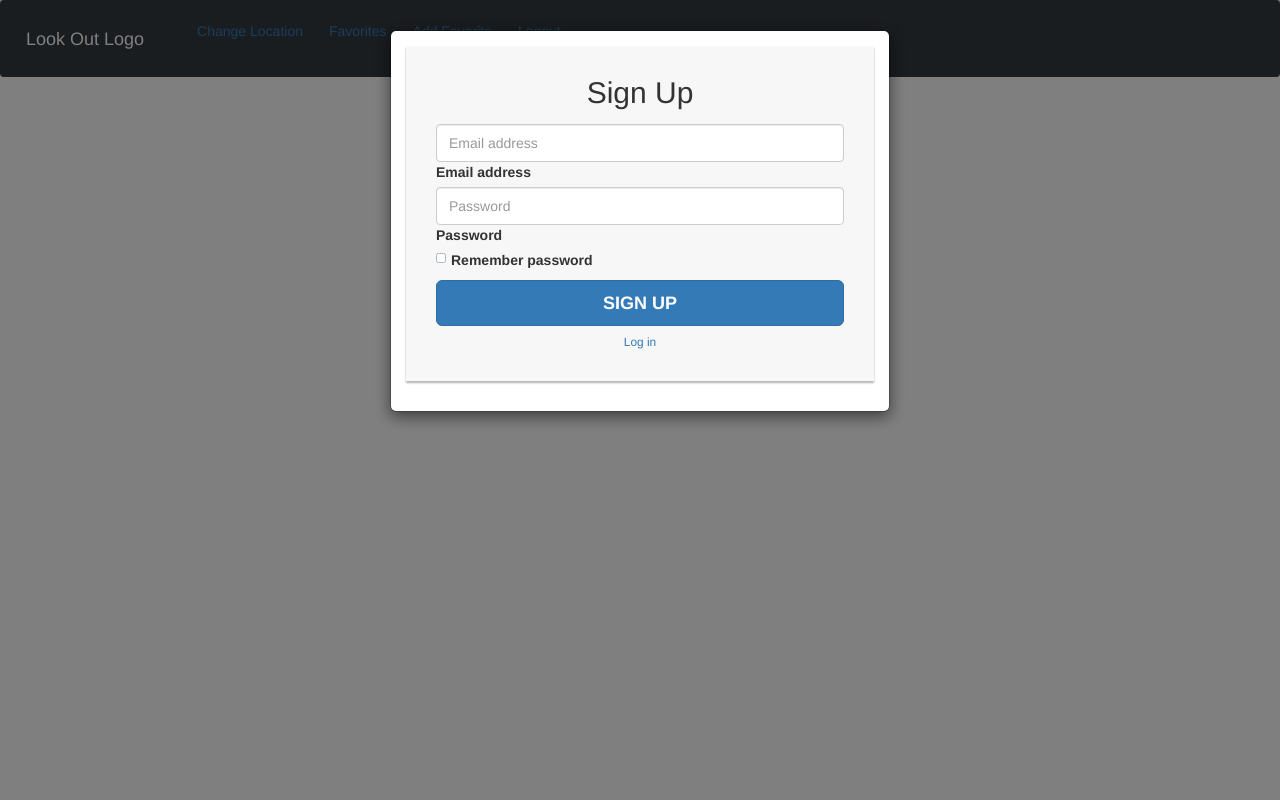
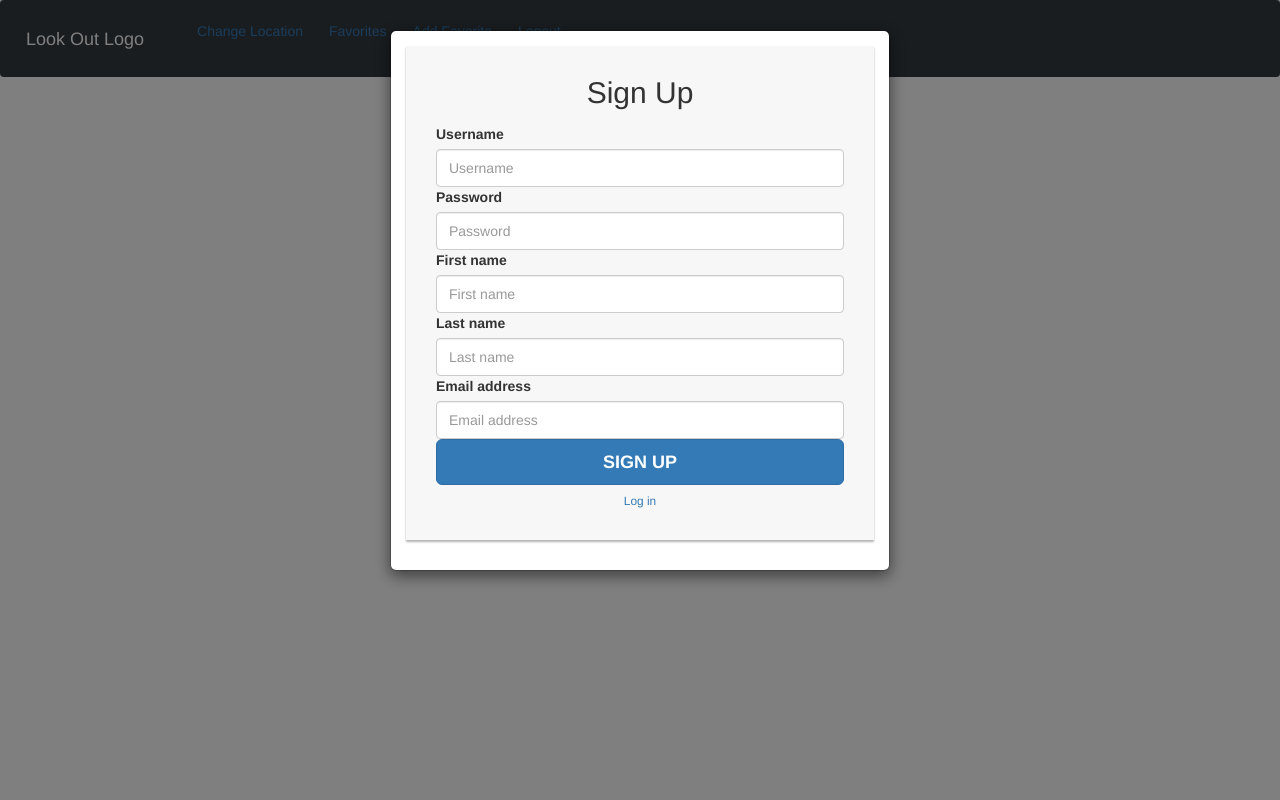
Before and after one commit to MR-Stan/Look-Out, a Node server app: page /signup in a window 1280 px wide. Run offline with Node 20, Linux system fonts and the light colour scheme; some libraries are stand-ins or nearby versions.

Commit message:
implemented create user functionality, refactored login, bcrypt working with both

```diff
--- a/models/database/schema.sql
+++ b/models/database/schema.sql
@@ -33,10 +33,6 @@
 --     -- user's favorites
 --     favorites VARCHAR
 --     (255),
---     -- date and time the user was created
---     created DATETIME,
---     -- date and time the user last logged in
---     lastlogin DATETIME,
 --     PRIMARY KEY
 --     (id)
 -- );
--- a/public/styles/header.css
+++ b/public/styles/header.css
@@ -0,0 +1,3 @@
+.btn-link {
+    text-decoration: none;
+}
--- a/server.js
+++ b/server.js
@@ -18,6 +18,8 @@ const cookieParser = require('cookie-parser');
 
 // require models folder - defaults to index.js
 const db = require('./models');
+
+
 // ----------------------------------------------------
 
 // starting the server
--- a/views/layouts/main.handlebars
+++ b/views/layouts/main.handlebars
@@ -11,11 +11,14 @@
   <!-- font awesome -->
   <link rel="stylesheet" href="https://maxcdn.bootstrapcdn.com/font-awesome/4.7.0/css/font-awesome.min.css">
 
-  <!-- local css for log in modal -->
+  <!-- local css for login.handlebars -->
   <link rel="stylesheet" type="text/css" href="../styles/login.css">
 
-  <!-- local css for sign up modal -->
+  <!-- local css for signup.handlebars -->
   <link rel="stylesheet" type="text/css" href="../styles/signup.css">
+
+  <!-- local css for header.handlebars -->
+  <link rel="stylesheet" type="text/css" href="../styles/header.css">
 
   <!-- jquery -->
   <script src="https://code.jquery.com/jquery-3.3.1.slim.min.js"
--- a/views/login.handlebars
+++ b/views/login.handlebars
@@ -7,8 +7,6 @@
     <meta name="viewport" content="width=device-width, initial-scale=1">
     <title>Sign in Form</title>
     <link rel="stylesheet" href="https://maxcdn.bootstrapcdn.com/bootstrap/3.3.7/css/bootstrap.min.css">
-    {{!-- <link rel="stylesheet" href="https://maxcdn.bootstrapcdn.com/font-awesome/4.7.0/css/font-awesome.min.css">
-    <link rel="stylesheet" type="text/css" href="../styles/login.css"> --}}
     <script src="https://ajax.googleapis.com/ajax/libs/jquery/1.12.4/jquery.min.js"></script>
     <script src="https://maxcdn.bootstrapcdn.com/bootstrap/3.3.7/js/bootstrap.min.js"></script>
 </head>
--- a/views/signup.handlebars
+++ b/views/signup.handlebars
@@ -8,7 +8,6 @@
     <title>Sign up Form</title>
     <link rel="stylesheet" href="https://maxcdn.bootstrapcdn.com/bootstrap/3.3.7/css/bootstrap.min.css">
     <link rel="stylesheet" href="https://maxcdn.bootstrapcdn.com/font-awesome/4.7.0/css/font-awesome.min.css">
-    {{!-- <link rel="stylesheet" type="text/css" href="../styles/signup.css"> --}}
     <script src="https://ajax.googleapis.com/ajax/libs/jquery/1.12.4/jquery.min.js"></script>
     <script src="https://maxcdn.bootstrapcdn.com/bootstrap/3.3.7/js/bootstrap.min.js"></script>
 </head>
@@ -25,21 +24,41 @@
                             <h2 class="text-center">Sign Up</h2>
 
                             <div class="form-label-group">
-                                <input type="email" id="inputEmail" name="email" class="form-control"
-                                    placeholder="Email address" required autofocus>
-                                <label for="inputEmail">Email address</label>
+                                <label for="username">Username</label>
+                                <input type="text" id="username" name="username" class="form-control"
+                                    placeholder="Username" required autofocus>
                             </div>
 
                             <div class="form-label-group">
+                                <label for="inputPassword">Password</label>
                                 <input type="password" id="inputPassword" name="password" class="form-control"
                                     placeholder="Password" required>
-                                <label for="inputPassword">Password</label>
                             </div>
 
-                            <div class="custom-control custom-checkbox mb-3">
+
+                            <div class="form-label-group">
+                                <label for="firstname">First name</label>
+                                <input type="text" id="firstname" name="firstname" class="form-control"
+                                    placeholder="First name" required autofocus>
+                            </div>
+
+                            <div class="form-label-group">
+                                <label for="lastname">Last name</label>
+                                <input type="text" id="lastname" name="lastname" class="form-control"
+                                    placeholder="Last name" required autofocus>
+                            </div>
+
+                            <div class="form-label-group">
+                                <label for="inputEmail">Email address</label>
+                                <input type="email" id="inputEmail" name="email" class="form-control"
+                                    placeholder="Email address" required autofocus>
+
+                            </div>
+
+                            {{!-- <div class="custom-control custom-checkbox mb-3">
                                 <input type="checkbox" class="custom-control-input" id="customCheck1">
                                 <label class="custom-control-label" for="customCheck1">Remember password</label>
-                            </div>
+                            </div> --}}
 
                             <button
                                 class="btn btn-lg btn-primary btn-block btn-signup text-uppercase font-weight-bold mb-2"
```
Also changed, not shown: models/user.js (+6 -6 lines), routes/apiRoutes.js (+40 -20 lines).
